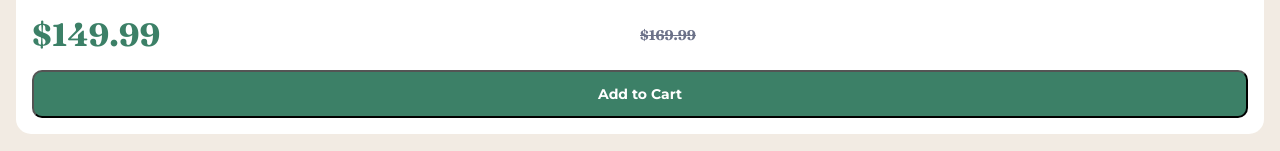
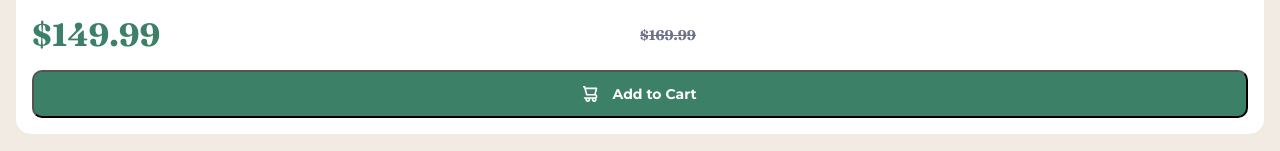
Before and after one commit to charlie-techorse/product-preview-component, a React (Vite) app: page / in a window 1280 px wide. Shown: the part 1021-1172 px from the top of the page. Built offline with nearby package versions, Linux system fonts and the light colour scheme.

Commit message:
Add the cart svg to the button

```diff
--- a/src/components/Card.tsx
+++ b/src/components/Card.tsx
@@ -16,7 +16,7 @@ export function Card({ item }: CardProps) {
         <p className='card__content-price card__content-new'>${item.newPrice}</p>
         <p className='card__content-price card__content-old'>${item.price}</p>
       </div>
-      <button className='card__content-button'>Add to Cart</button>
+      <button className='card__content-button'><img src="/icon-cart.svg" />Add to Cart</button>
     </div>
   </div>
 }
--- a/src/components/card.css
+++ b/src/components/card.css
@@ -78,4 +78,11 @@
   font-family: "Montserrat", sans-serif;
   font-size: var(--font-size);
   font-weight: 700;
+  display: flex;
+  align-items: center;
+  justify-content: center;
 }
+
+.card__content-button img {
+  padding-right: 1em;
+}
```
